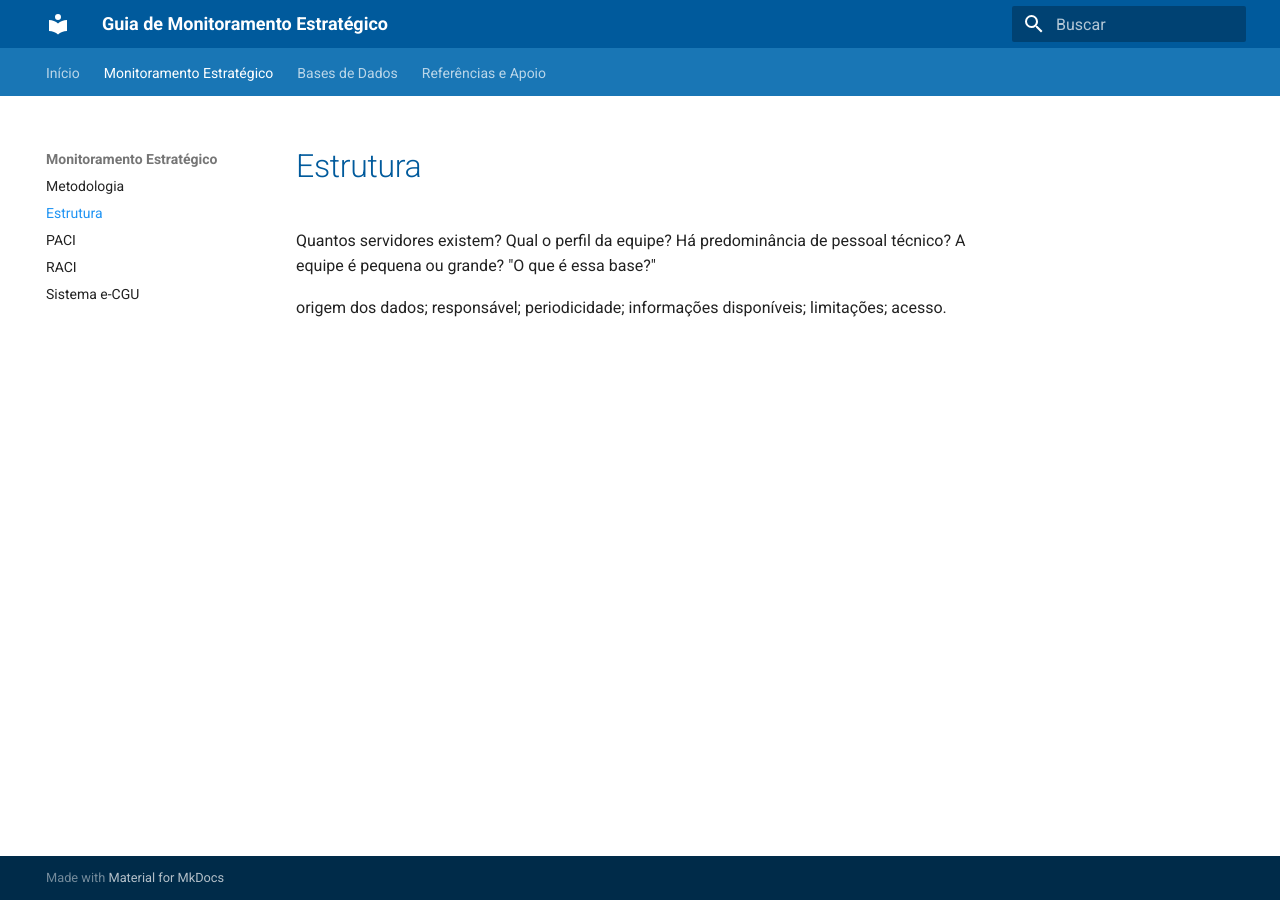
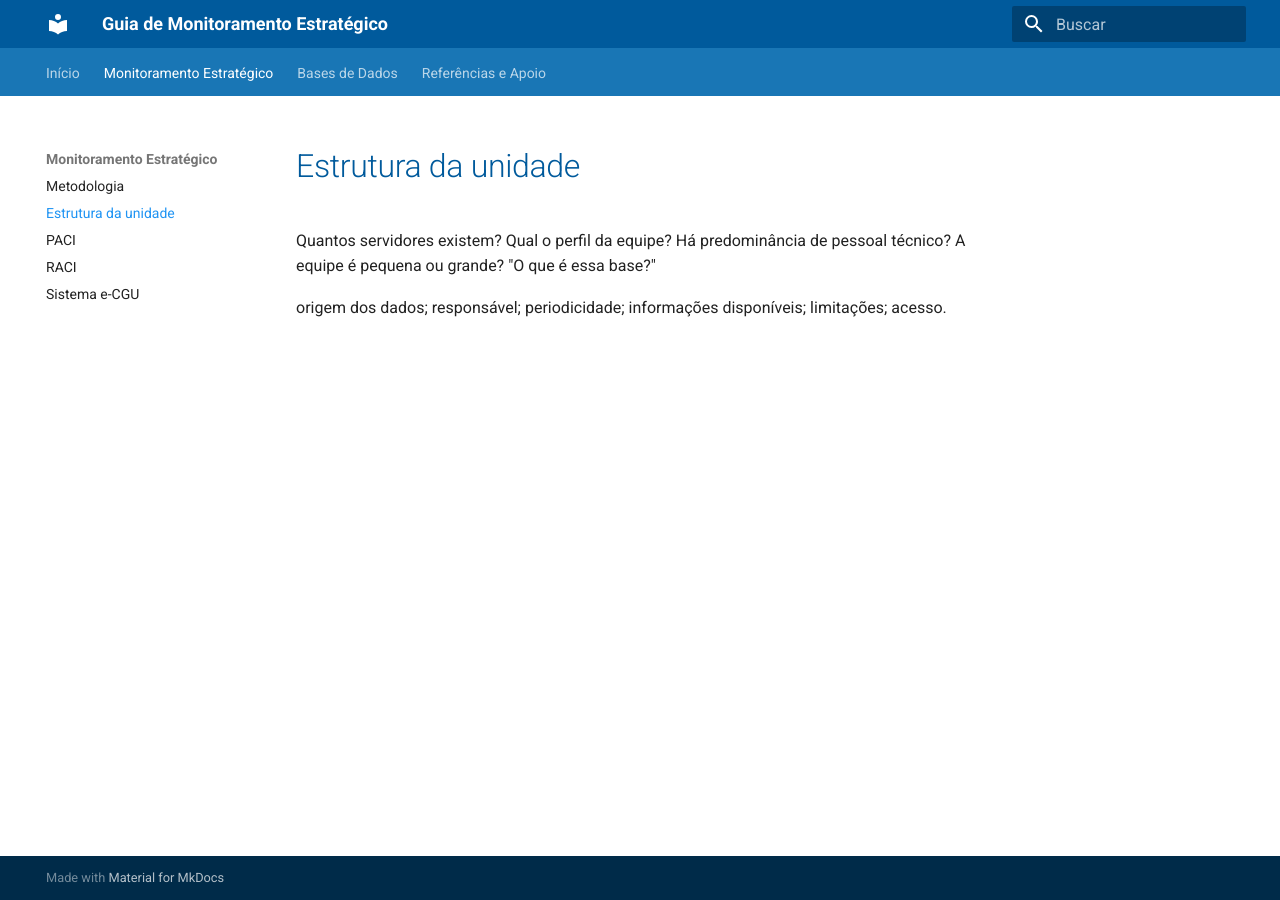
Before and after one commit to CGEMG-AHCS/guia-monitoramento-estrategico, an MkDocs documentation site: the page built from docs/monitoramento/estrutura-rh.md, in a window 1280 px wide. Built offline with MkDocs 1.6.1 and Material for MkDocs 9.7.7, drawn with Linux system fonts in a browser that asks for light colours.

Commit message:
Update mkdocs.yml

```diff
--- a/mkdocs.yml
+++ b/mkdocs.yml
@@ -28,7 +28,7 @@ nav:
 
   - Monitoramento Estratégico:
       - Metodologia: monitoramento/metodologia.md
-      - Estrutura: monitoramento/estrutura-rh.md
+      - Estrutura da unidade: monitoramento/estrutura-rh.md
       - PACI: monitoramento/paci.md
       - RACI: monitoramento/raci.md
       - Sistema e-CGU: monitoramento/sistema e-cgu.md
```
